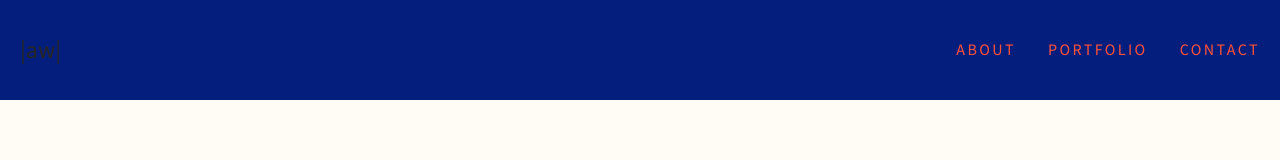
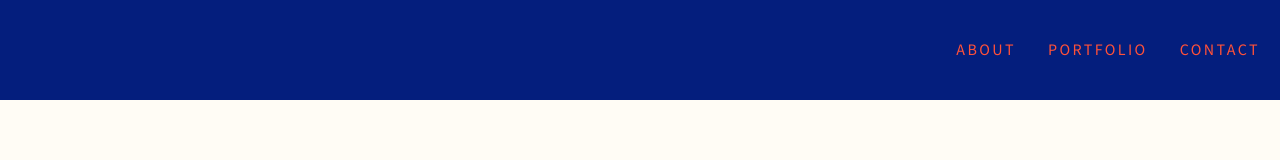
Before and after one commit to AmyWilford/aw-portflio, a React (Create React App) app: page / in a window 1280 px wide. Shown: the top 160 px of the page. Built offline with nearby package versions, Linux system fonts and the light colour scheme; a web font is replaced by a local one.

Commit message:
added anchor tag to project images and removed placeholder brand logo

```diff
--- a/src/components/Nav.js
+++ b/src/components/Nav.js
@@ -23,7 +23,7 @@ const Navbar = () => {
   }, []);
   return (
     <nav className="navbar" ref={navbarRef}>
-      <div className="navbar-logo">|aw|</div>
+      <div className="navbar-logo">{/* <span>|aw|</span> */}</div>
 
       <div className={`navbar-links ${isMobileNavOpen ? "open" : ""}`}>
         <ul>
--- a/src/components/Portfolio.js
+++ b/src/components/Portfolio.js
@@ -20,11 +20,15 @@ export default function Portfolio({ projects }) {
               className=" col-lg-4 col-md-6 col-12 d-flex flex-column align-content-center justify-content-between px-3 mb-5 text-center"
             >
               <div>
-                <img
-                  className="project-image img-fluid"
-                  src={project.src}
-                  alt={project.altTag}
-                ></img>
+                <a  href={project.url}
+                    target="_blank"
+                    rel="noreferrer">
+                  <img
+                    className="project-image img-fluid"
+                    src={project.src}
+                    alt={project.altTag}
+                  ></img>
+                </a>
                 <div className="project-title">{project.title}</div>
                 <div className="project-details p-2">{project.details}</div>
                 <div className="project-specs p-2">{project.specs}</div>
```
